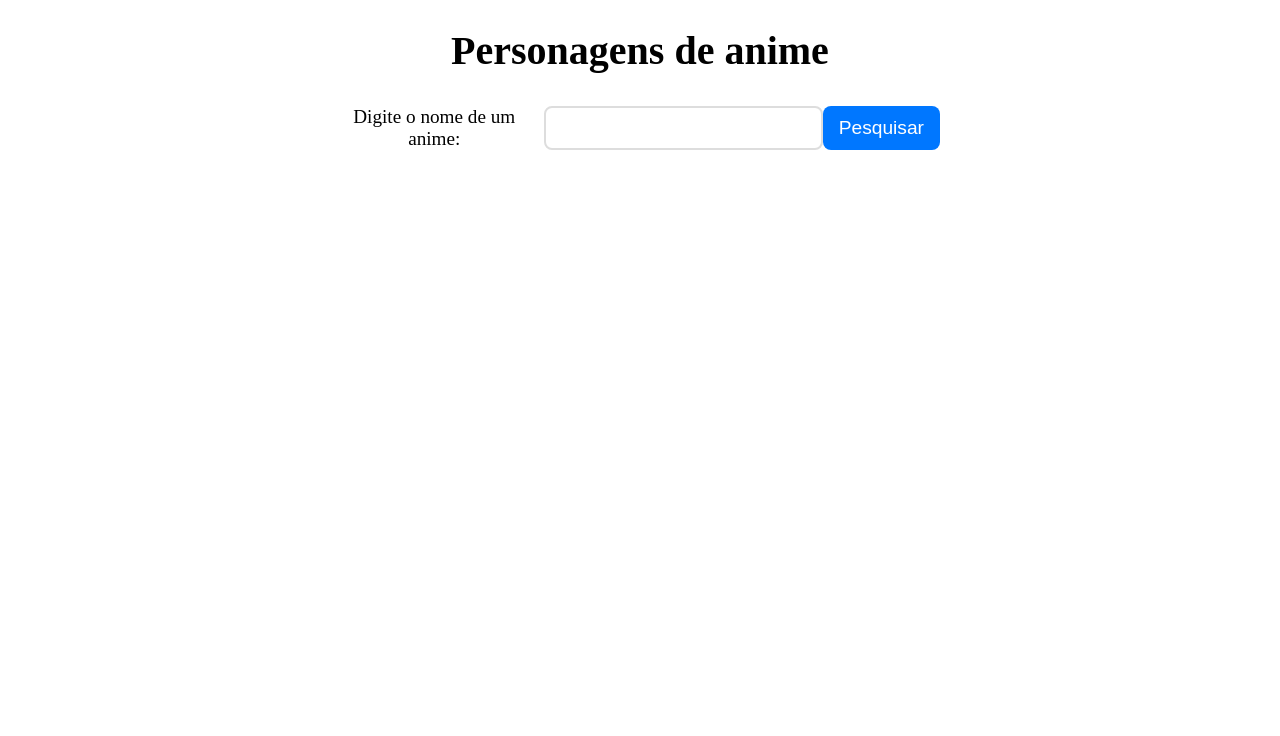
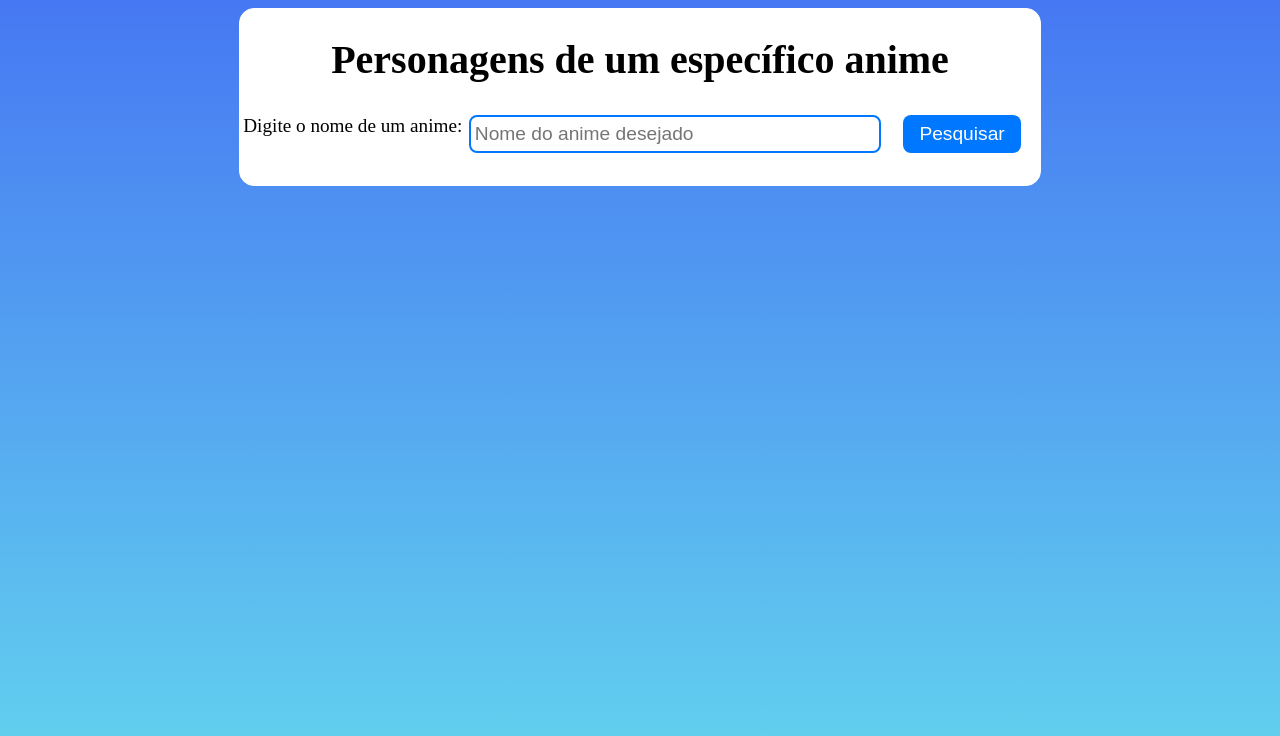
Before and after one commit to RobLins12/API, a plain HTML site: page index.html in a window 1280 px wide. Drawn offline with Linux system fonts and the light colour scheme.

Commit message:
Completing the design

```diff
--- a/index.html
+++ b/index.html
@@ -7,10 +7,10 @@
 </head>
 <body>
   <div class="container">
-    <h1>Personagens de anime</h1>
+    <h1>Personagens de um específico anime</h1>
     <form id="anime-form">
       <label for="anime-input">Digite o nome de um anime:</label>
-      <input type="text" id="anime-input">
+      <input type="text" id="anime-input" placeholder="Nome do anime desejado">
       <button type="submit">Pesquisar</button>
     </form>
     <ul id="character-list"></ul>
--- a/script.js
+++ b/script.js
@@ -40,11 +40,13 @@ async function getChars(url){
 
     characters.forEach((character) => {
       const characterItem = document.createElement('li');
-      characterItem.innerText = character.character.name;
+      const characterIMG = document.createElement('a');
+
+      characterIMG.innerHTML = character.character.name;
+      characterIMG.href = character.character.images.jpg.image_url;
+      characterIMG.target = "_blank";
+
       characterList.appendChild(characterItem);
-
-      const characterIMG = document.createElement('img');
-      characterIMG.src = character.character.url;
-      characterList.appendChild(characterIMG);
+      characterItem.appendChild(characterIMG);
     });
 }
--- a/style.css
+++ b/style.css
@@ -1,5 +1,15 @@
+body{
+  height: 95vh;
+  background: linear-gradient(to bottom, #4678F3, #64D6EE);
+  background-size: cover;
+  background-attachment: fixed;
+}
+
 .container {
-    max-width: 600px;
+  background-color: #fff;
+  border: solid 1px #fff;
+  border-radius: 15px;
+  max-width: 100vh;
   margin: 0 auto;
   text-align: center;
 }
@@ -11,26 +21,27 @@
 
 form {
   display: flex;
-    justify-content: center;
+  justify-content: space-around;
   margin-bottom: 2rem;
 }
 
 label {
   font-size: 1.2rem;
-    margin-right: 1rem;
 }
 
 input[type="text"] {
   width: 50%;
   font-size: 1.2rem;
-    padding: 0.5rem;
+  padding: 0.5vh;
   border-radius: 0.5rem;
-    border: 2px solid #ddd;
+  border: 2px solid #0077FF;
 }
 
 button[type="submit"] {
   font-size: 1.2rem;
   padding: 0.5rem 1rem;
+  margin-left: 2vh;
+  margin-right: 2vh;
   border-radius: 0.5rem;
   border: none;
   background-color: #0077FF;
@@ -59,3 +70,12 @@
   border-radius: 0.5rem;
   background-color: #f2f2f2;
 }
+
+ul li a{
+  text-decoration: none;
+  color: #243757;
+}
+
+ul li a:hover{
+  color: #3a5f6f;
+}
```
Lines whose indentation alone changed are shown as unchanged.
